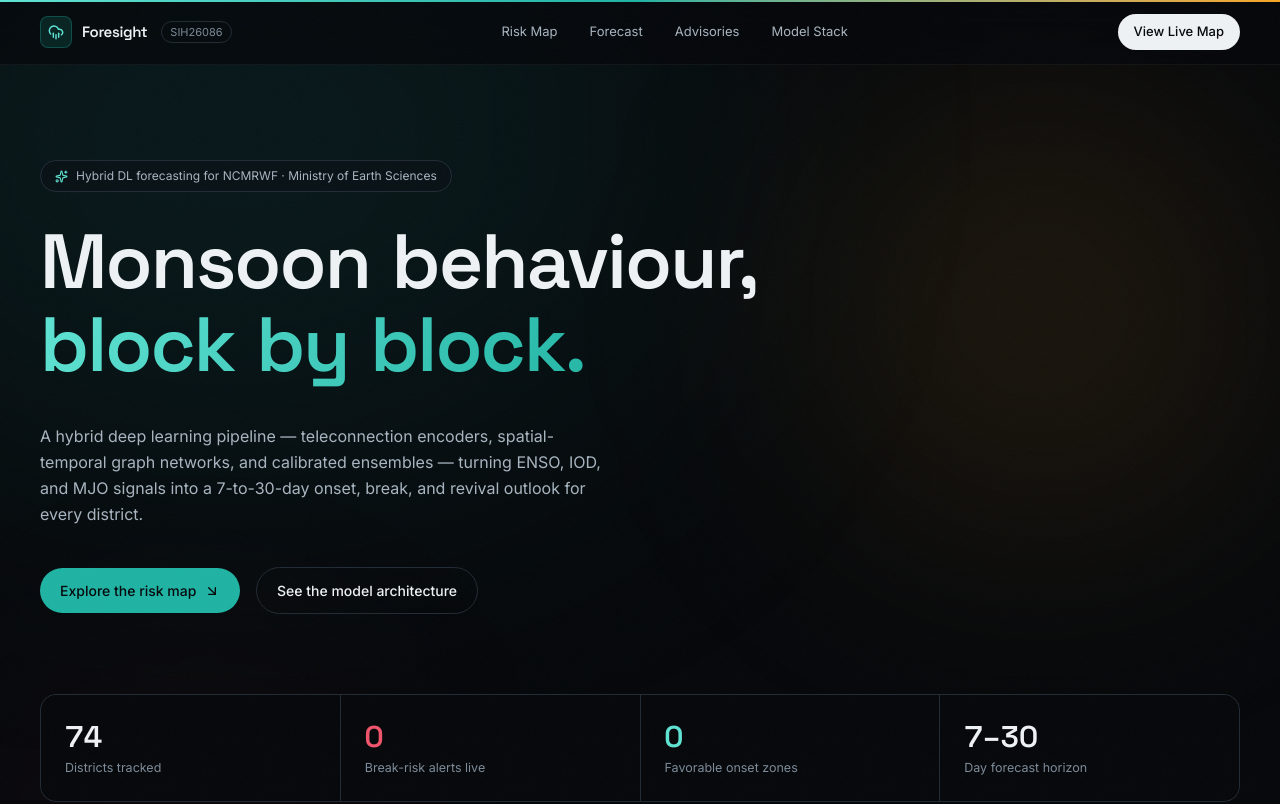
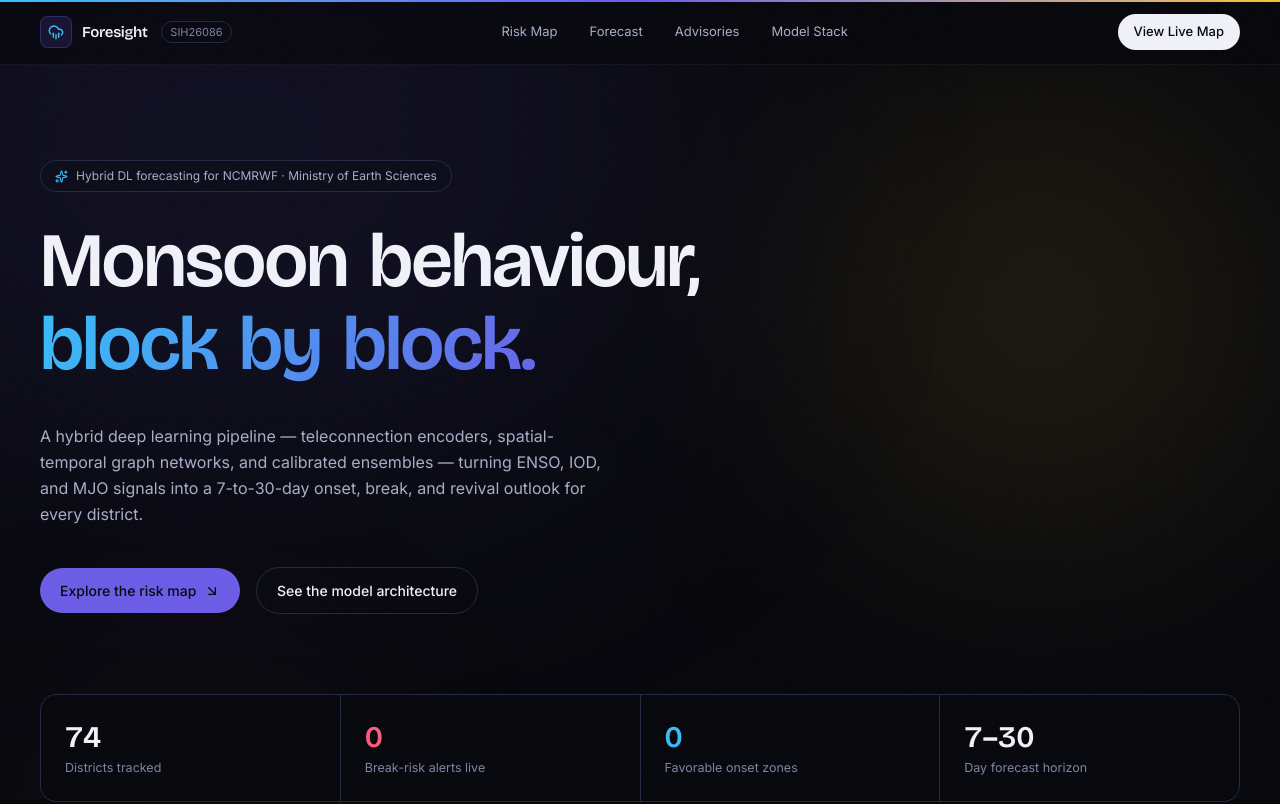
Before and after one commit to ajmani-x/foresight-monsoon, a React (Vite) app in the folder frontend/: page / in a window 1280 px wide. Shown: the top 804 px of the page. Built offline with nearby package versions, Linux system fonts and the light colour scheme; no server answers.

Commit message:
Rework color theme and typography
Switch display font from Space Grotesk to Bricolage Grotesque for a
more distinctive headline character. Replace the teal/amber accent
palette with a violet/sky-blue primary duo on a cooler near-black
base, keeping the dark-only design.

```diff
--- a/frontend/index.html
+++ b/frontend/index.html
@@ -7,7 +7,7 @@
     <link rel="preconnect" href="https://fonts.googleapis.com" />
     <link rel="preconnect" href="https://fonts.gstatic.com" crossorigin />
     <link
-      href="https://fonts.googleapis.com/css2?family=Space+Grotesk:wght@400;500;600;700&family=Inter:wght@400;500;600;700;800&display=swap"
+      href="https://fonts.googleapis.com/css2?family=Bricolage+Grotesque:opsz,wght@12..96,400;12..96,500;12..96,600;12..96,700;12..96,800&family=Inter:wght@400;500;600;700;800&display=swap"
       rel="stylesheet"
     />
     <title>Foresight // Hyperlocal Monsoon Intelligence</title>
--- a/frontend/src/components/CursorGlow.jsx
+++ b/frontend/src/components/CursorGlow.jsx
@@ -35,7 +35,7 @@ export default function CursorGlow() {
           translateX: "-50%",
           translateY: "-50%",
           background:
-            "radial-gradient(circle, rgba(95,227,211,0.10) 0%, rgba(31,179,163,0.05) 45%, transparent 70%)",
+            "radial-gradient(circle, rgba(56,189,248,0.10) 0%, rgba(108,92,231,0.05) 45%, transparent 70%)",
         }}
       />
       <motion.div
@@ -43,8 +43,8 @@ export default function CursorGlow() {
         animate={{
           opacity: visible ? 1 : 0,
           scale: hovering ? 2.4 : 1,
-          backgroundColor: hovering ? "rgba(95,227,211,0.15)" : "rgba(95,227,211,0)",
-          borderColor: hovering ? "rgba(95,227,211,0.8)" : "rgba(168,181,192,0.6)",
+          backgroundColor: hovering ? "rgba(56,189,248,0.15)" : "rgba(56,189,248,0)",
+          borderColor: hovering ? "rgba(56,189,248,0.8)" : "rgba(169,174,200,0.6)",
         }}
         transition={{ scale: { type: "spring", stiffness: 300, damping: 20 } }}
         className="pointer-events-none fixed z-50 h-6 w-6 rounded-full border hidden md:block"
--- a/frontend/src/components/RiskMap.jsx
+++ b/frontend/src/components/RiskMap.jsx
@@ -32,12 +32,12 @@ export default function RiskMap({ districts, selectedId, onSelect }) {
                       <Geography
                         key={geo.rsmKey}
                         geography={geo}
-                        fill="#10161d"
-                        stroke="#212b35"
+                        fill="#10131f"
+                        stroke="#232842"
                         strokeWidth={0.6}
                         style={{
                           default: { outline: "none" },
-                          hover: { outline: "none", fill: "#161e27" },
+                          hover: { outline: "none", fill: "#161a29" },
                           pressed: { outline: "none" },
                         }}
                       />
@@ -80,7 +80,7 @@ export default function RiskMap({ districts, selectedId, onSelect }) {
                       r={isSelected ? 7 : 4.5}
                       fill={meta.color}
                       fillOpacity={isSelected ? 1 : 0.85}
-                      stroke="#05070a"
+                      stroke="#06070c"
                       strokeWidth={isSelected ? 2 : 1}
                       style={{ cursor: "pointer", transformOrigin: "center" }}
                     />
@@ -141,9 +141,9 @@ export default function RiskMap({ districts, selectedId, onSelect }) {
                 </div>
 
                 <div className="mt-5 space-y-3">
-                  <ProbRow label="Onset probability" value={active.onset_probability} color="#5fe3d3" />
-                  <ProbRow label="Break probability" value={active.break_probability} color="#f0546b" />
-                  <ProbRow label="Heavy rain probability" value={active.heavy_rain_probability} color="#f5a524" />
+                  <ProbRow label="Onset probability" value={active.onset_probability} color="#38bdf8" />
+                  <ProbRow label="Break probability" value={active.break_probability} color="#fb5b7c" />
+                  <ProbRow label="Heavy rain probability" value={active.heavy_rain_probability} color="#fbbf24" />
                 </div>
 
                 <button
--- a/frontend/src/components/TiltCard.jsx
+++ b/frontend/src/components/TiltCard.jsx
@@ -6,7 +6,7 @@ export default function TiltCard({ children, className = "", strength = 10, ...r
   const glowX = useSpring(50, { stiffness: 200, damping: 30 });
   const glowY = useSpring(50, { stiffness: 200, damping: 30 });
   const transform = useMotionTemplate`perspective(800px) rotateX(${rx}deg) rotateY(${ry}deg)`;
-  const glowBg = useMotionTemplate`radial-gradient(220px circle at ${glowX}% ${glowY}%, rgba(95,227,211,0.12), transparent 70%)`;
+  const glowBg = useMotionTemplate`radial-gradient(220px circle at ${glowX}% ${glowY}%, rgba(56,189,248,0.12), transparent 70%)`;
 
   const handleMove = (e) => {
     const rect = e.currentTarget.getBoundingClientRect();
--- a/frontend/src/index.css
+++ b/frontend/src/index.css
@@ -1,27 +1,27 @@
 @import "tailwindcss";
 
 @theme {
-  --font-display: "Space Grotesk", "Inter", sans-serif;
+  --font-display: "Bricolage Grotesque", "Inter", sans-serif;
   --font-body: "Inter", sans-serif;
 
-  --color-ink: #05070a;
-  --color-surface: #0b0f14;
-  --color-surface-2: #10161d;
-  --color-surface-3: #161e27;
-  --color-border: #212b35;
-  --color-mist: #7c8b99;
-  --color-fog: #a8b5c0;
-  --color-paper: #eef2f5;
+  --color-ink: #06070c;
+  --color-surface: #0b0d16;
+  --color-surface-2: #10131f;
+  --color-surface-3: #161a29;
+  --color-border: #232842;
+  --color-mist: #7d84a3;
+  --color-fog: #a9aec8;
+  --color-paper: #f1f2f9;
 
-  --color-monsoon: #1fb3a3;
-  --color-monsoon-dim: #14776c;
-  --color-monsoon-glow: #5fe3d3;
+  --color-monsoon: #6c5ce7;
+  --color-monsoon-dim: #4834b0;
+  --color-monsoon-glow: #38bdf8;
 
-  --color-amber: #f5a524;
-  --color-amber-dim: #b97815;
+  --color-amber: #fbbf24;
+  --color-amber-dim: #b9860e;
 
-  --color-rose: #f0546b;
-  --color-rose-dim: #a83648;
+  --color-rose: #fb5b7c;
+  --color-rose-dim: #b53357;
 }
 
 html {
@@ -53,7 +53,7 @@ body {
 }
 
 .text-gradient {
-  background: linear-gradient(120deg, var(--color-monsoon-glow), var(--color-monsoon) 60%, var(--color-amber));
+  background: linear-gradient(120deg, var(--color-monsoon-glow), var(--color-monsoon) 55%, #c084fc);
   -webkit-background-clip: text;
   background-clip: text;
   color: transparent;
--- a/frontend/src/lib/risk.js
+++ b/frontend/src/lib/risk.js
@@ -1,35 +1,35 @@
 export const RISK_META = {
   break_risk: {
     label: "Break Risk",
-    color: "#f0546b",
-    dim: "#a83648",
+    color: "#fb5b7c",
+    dim: "#b53357",
     description: "High probability of an extended dry spell",
   },
   heavy_rain_risk: {
     label: "Heavy Rain Risk",
-    color: "#f5a524",
-    dim: "#b97815",
+    color: "#fbbf24",
+    dim: "#b9860e",
     description: "High probability of heavy downpour",
   },
   onset_favorable: {
     label: "Favorable Onset",
-    color: "#5fe3d3",
-    dim: "#1fb3a3",
+    color: "#38bdf8",
+    dim: "#6c5ce7",
     description: "Conditions favor monsoon onset / sowing",
   },
   normal: {
     label: "Normal",
-    color: "#7c8b99",
+    color: "#7d84a3",
     dim: "#4a5762",
     description: "No significant anomaly detected",
   },
 };
 
 export const SEVERITY_META = {
-  critical: { label: "Critical", color: "#f0546b" },
-  warning: { label: "Warning", color: "#f5a524" },
-  caution: { label: "Caution", color: "#f5a524" },
-  info: { label: "Info", color: "#5fe3d3" },
+  critical: { label: "Critical", color: "#fb5b7c" },
+  warning: { label: "Warning", color: "#fbbf24" },
+  caution: { label: "Caution", color: "#fbbf24" },
+  info: { label: "Info", color: "#38bdf8" },
 };
 
 export function pct(value) {
```
Also changed, not shown: frontend/src/components/ForecastPanel.jsx (+19 -19 lines).
